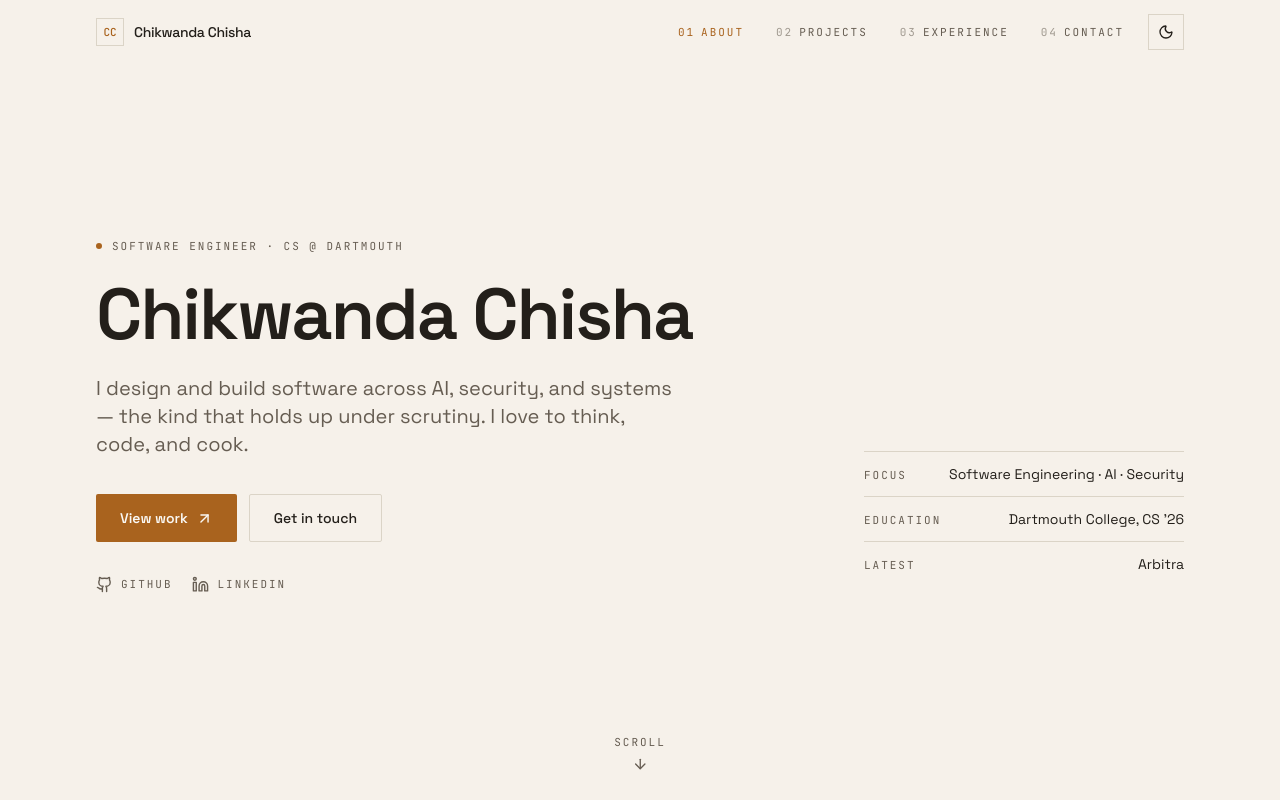
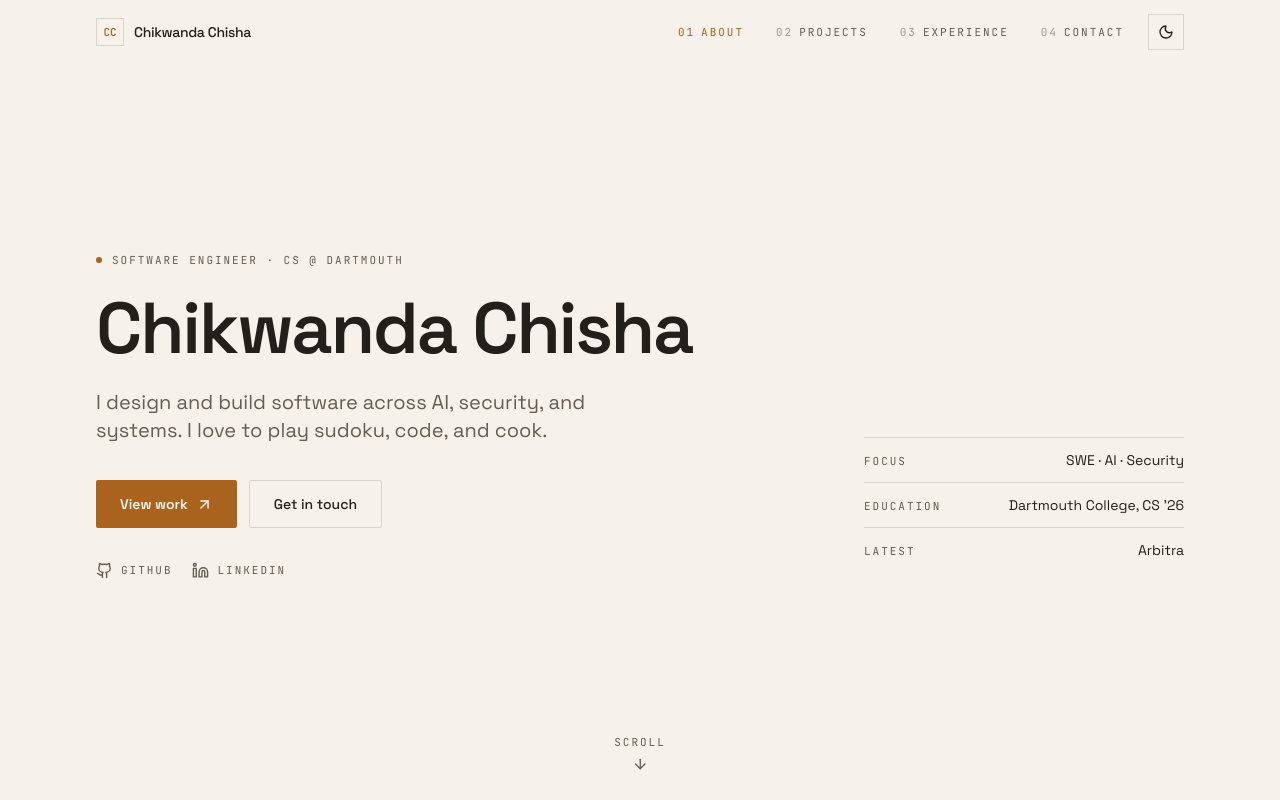
Before and after one commit to ChikwandaChisha/New-Portfolio, a React (Vite) app in the folder app/: page / in a window 1280 px wide. Shown: the top 800 px of the page. Built offline with nearby package versions, Linux system fonts and the light colour scheme.

Commit message:
updated hero

```diff
--- a/app/index.html
+++ b/app/index.html
@@ -9,7 +9,7 @@
   <meta name="description"
     content="Chikwanda Chisha — software engineer working across AI, security, and systems. CS at Dartmouth College." />
   <meta name="color-scheme" content="light dark" />
-  <title>Chikwanda Chisha — Software Engineer</title>
+  <title>Chikwanda Chisha | Software Engineer</title>
   <link rel="icon" type="image/svg+xml" href="/favicon.svg" />
   <link rel="icon" type="image/png" sizes="256x256" href="/favicon.png" />
   <link rel="apple-touch-icon" href="/apple-touch-icon.png" />
--- a/app/src/sections/Hero.tsx
+++ b/app/src/sections/Hero.tsx
@@ -13,7 +13,7 @@ const item: Variants = {
 };
 
 const meta = [
-  { label: 'Focus', value: 'Software Engineering · AI · Security' },
+  { label: 'Focus', value: 'SWE · AI · Security' },
   { label: 'Education', value: "Dartmouth College, CS '26" },
   { label: 'Latest', value: 'Arbitra' },
 ];
@@ -45,8 +45,7 @@ export function Hero() {
               variants={item}
               className="mt-6 max-w-xl text-lg sm:text-xl leading-relaxed text-muted-foreground"
             >
-              I design and build software across AI, security, and systems — the kind that
-              holds up under scrutiny. I love to think, code, and cook.
+              I design and build software across AI, security, and systems. I love to play sudoku, code, and cook.
             </motion.p>
 
             <motion.div variants={item} className="mt-9 flex items-center gap-3">
```
